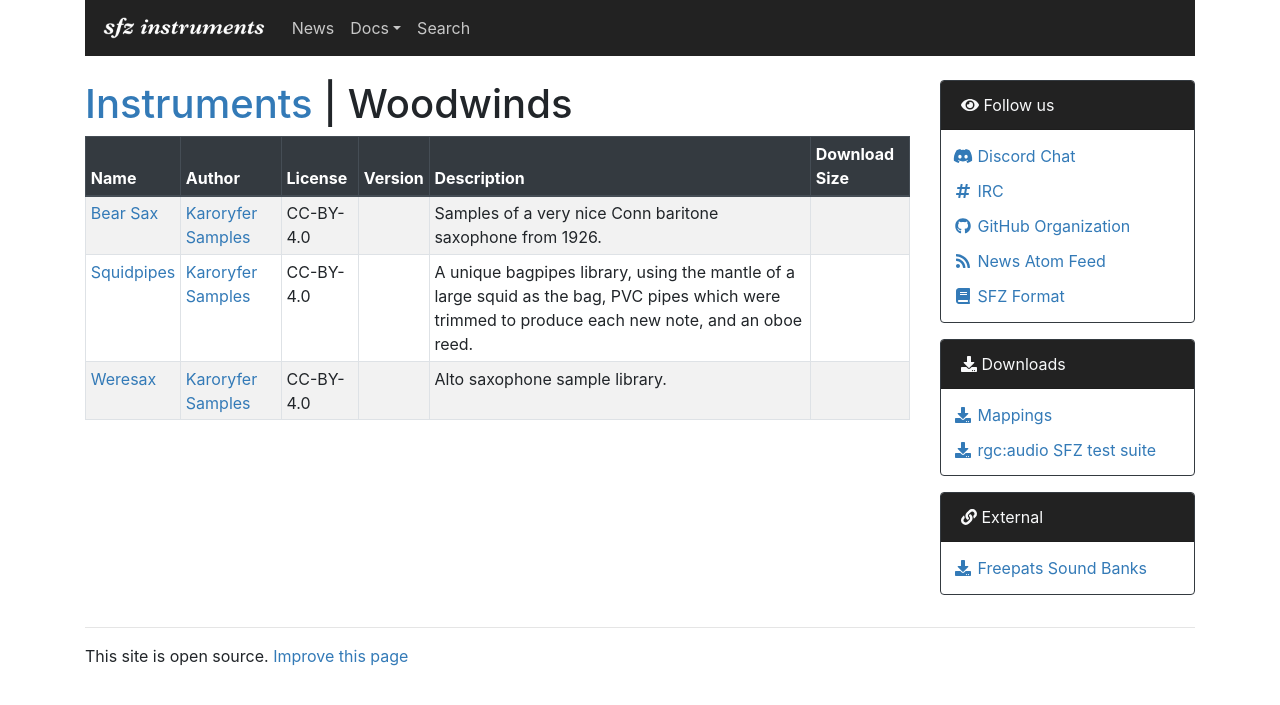
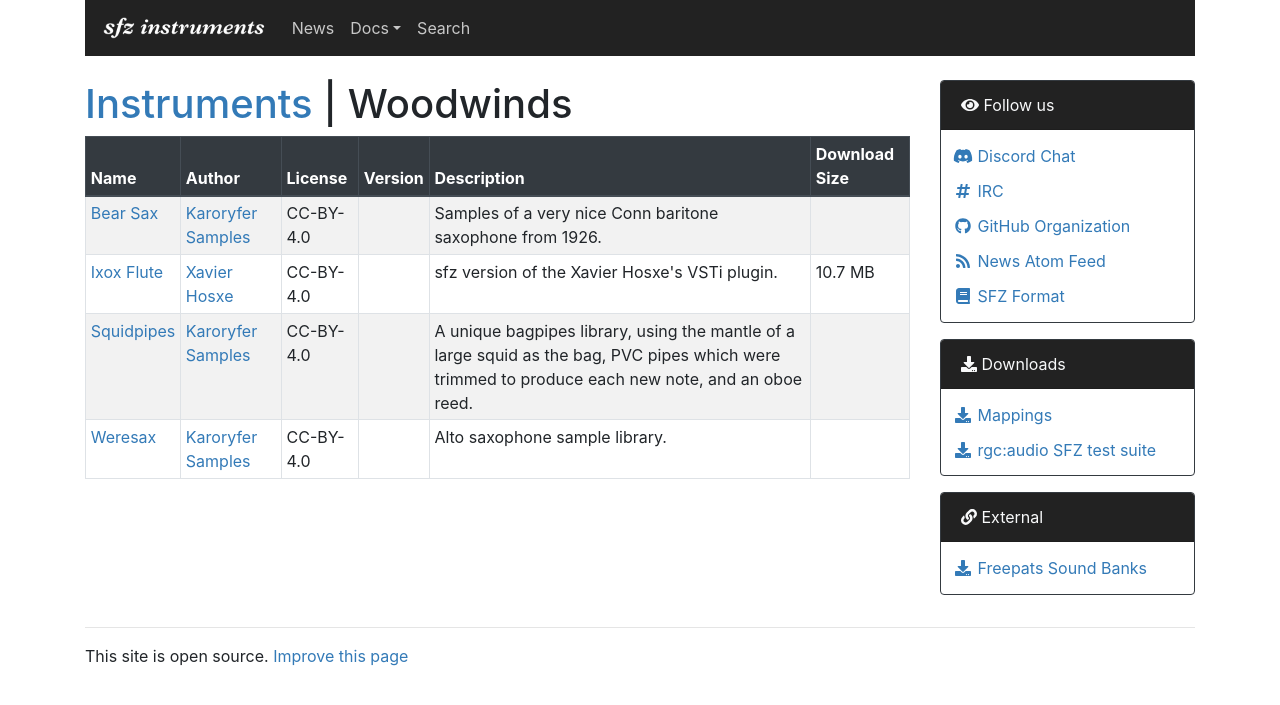
Before and after one commit to sfzinstruments/sfzinstruments.github.io, a Jekyll site: the page built from woodwinds/index.md, in a window 1280 px wide. Shown: the top 705 px of the page. Built offline with Jekyll 4.4.1, drawn with Linux system fonts in a browser that asks for light colours; nearby versions of some CDN libraries.

Commit message:
Added Ixox Flute

```diff
--- a/_data/sfz/authors.yml
+++ b/_data/sfz/authors.yml
@@ -48,3 +48,6 @@
 
 - name: "Wilkinson Audio"
   url: "https://wilkinsonaudio.com/"
+
+- name: "Xavier Hosxe"
+  url: "http://xhosxe.free.fr/"
--- a/_data/sfz/instruments.yml
+++ b/_data/sfz/instruments.yml
@@ -40,7 +40,7 @@ categories:
     page:    "rickenbacker4001"
     author:  "Project 16"
     license: "CC-BY-NC-SA-3.0"
-    format: "wav"
+    format:  "wav"
     url:     "https://github.com/sfzinstruments/Project16Rickenbacker4001/"
     download_size: "508 MB"
     short_description:
@@ -750,6 +750,18 @@ categories:
     short_description:
       "Samples of a very nice Conn baritone saxophone from 1926."
 
+  - name:    "Ixox Flute"
+    page:    "ixox_flute"
+#   version: ""
+    author:  "Xavier Hosxe"
+    license: "CC-BY-4.0"
+    samplerate: "44.1"
+    format:  "flac"
+    url:     "https://github.com/sfzinstruments/Ixox.Flute/"
+    download_size: "10.7 MB"
+    short_description:
+      "sfz version of the Xavier Hosxe's VSTi plugin."
+
   - name:    "Squidpipes"
     page:    "squidpipes"
 #   version: ""
--- /dev/null
+++ b/woodwinds/ixox_flute.md
@@ -0,0 +1,4 @@
+---
+title:  "Ixox Flute"
+layout: "sfz/instrument"
+---
```
